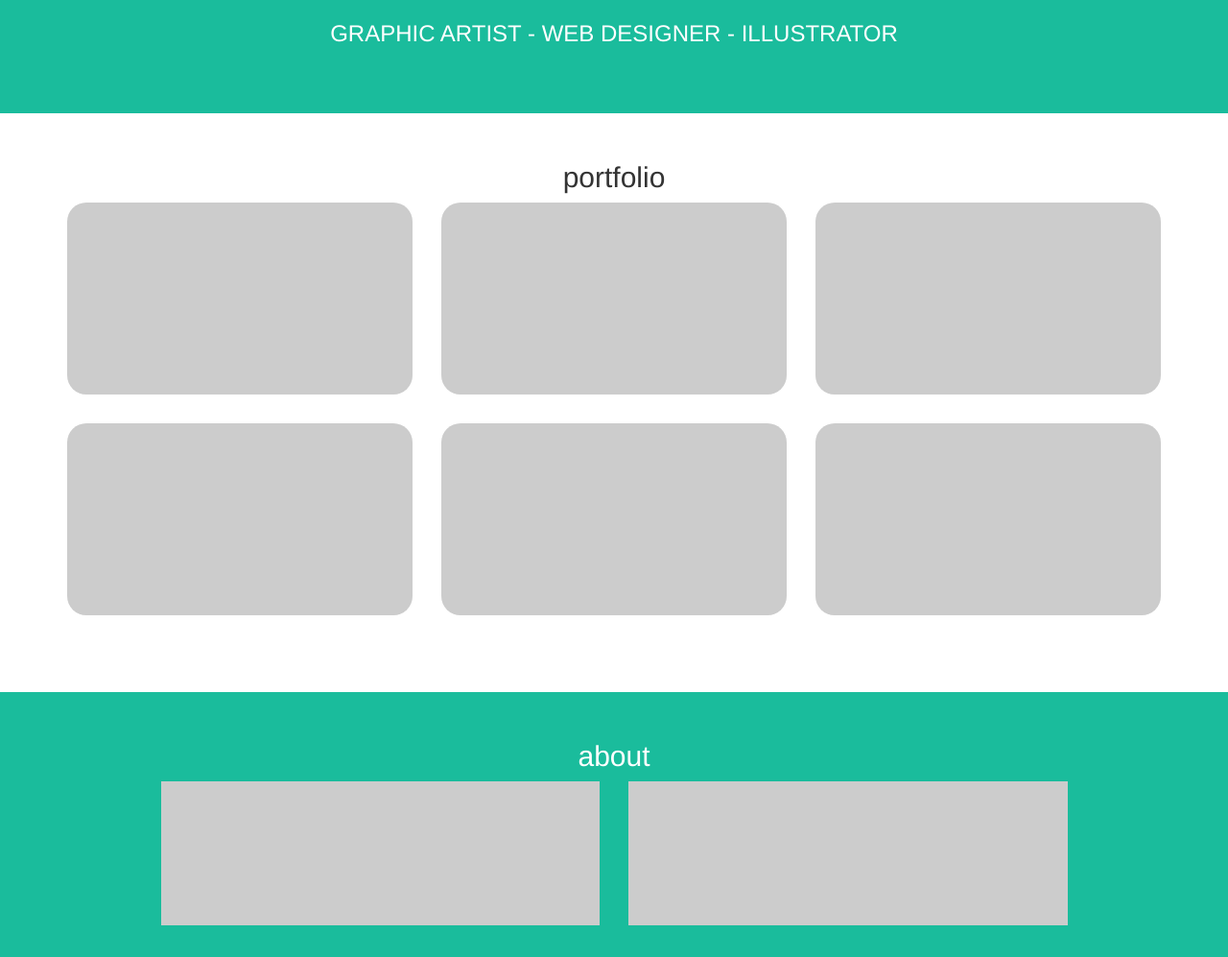
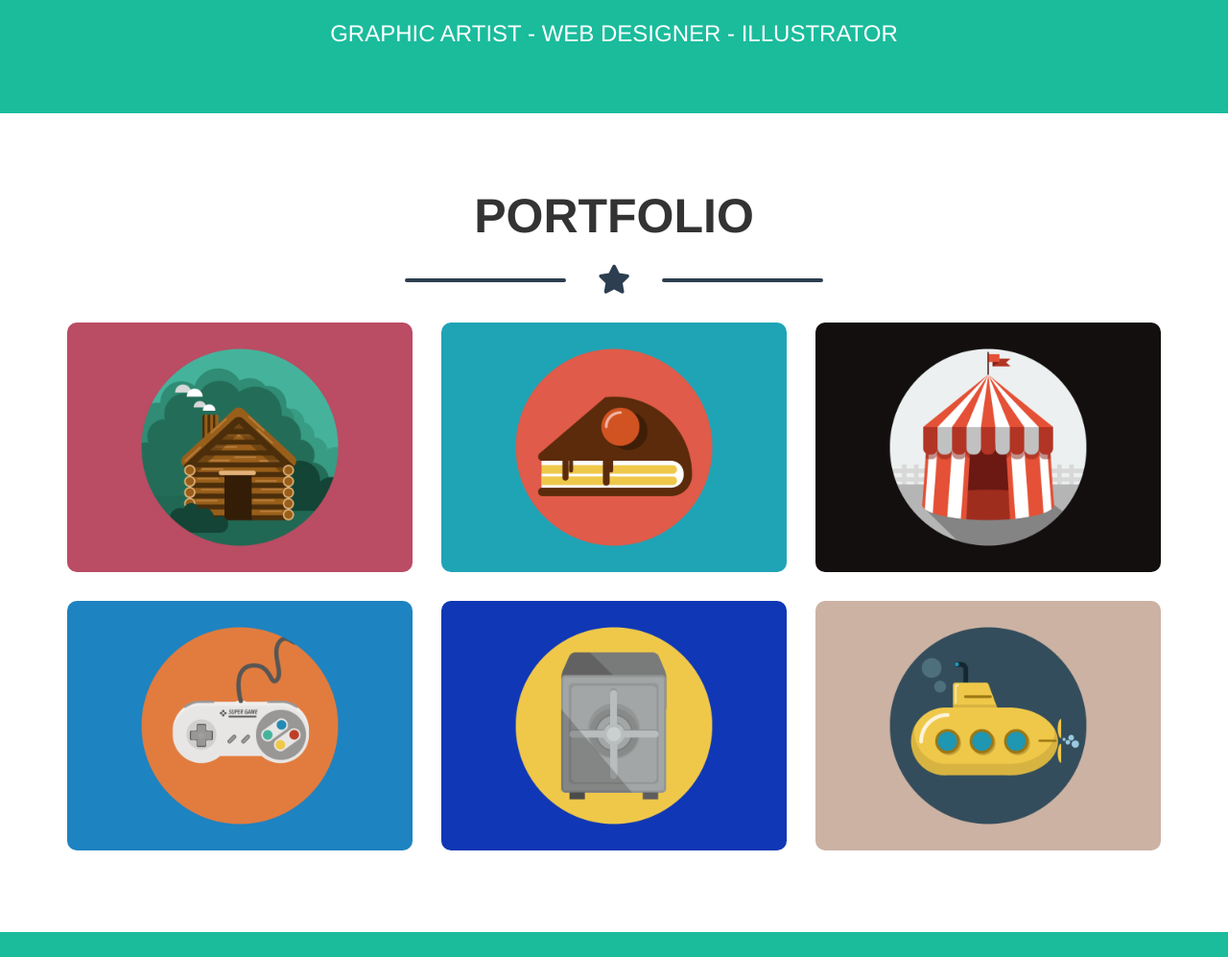
Before and after one commit to MarcoBagnasco/html-css-bootstrap-freelancer, a plain HTML site: page index.html in a window 1280 px wide. Shown: the part 555-1552 px from the top of the page at 96% size. Drawn offline with nearby package versions, Linux system fonts and the light colour scheme.

Commit message:
modify portfolio sect.

```diff
--- a/css/style.css
+++ b/css/style.css
@@ -3,9 +3,7 @@ body{
     padding-top: 90px;
     color: #fff;
 }
-/* h2{
-    text-transform: uppercase;
-} */
+
 /* UTILITIES */
 .box-fake{
     background-color: #ccc;
@@ -28,7 +26,7 @@ body{
     display: inline-block;
     width: 35%;
     border-radius: 20px;
-    border: 2px solid #fff;
+    border: 2px solid currentColor;
 }
 /* RESPONSIVE */
 /* Screen >= 768px */
@@ -50,10 +48,6 @@ body{
     }
 }
 
-/* Text */
-.bold{
-    font-weight: bold;
-}
 /* Layout */
 .pt-30{
     padding-top: 30px;
@@ -61,12 +55,21 @@ body{
 .pb-30{
     padding-bottom: 30px;
 }
-/* Color */
+/* Text */
+.bold{
+    font-weight: bold;
+}
+.text-color-dark{
+    color: #2c3e50;
+}
+.h2-dark h2{
+    font-size: 25px;
+    font-weight: 600;
+    color:#333333;
+}
+/* Background Color */
 .bg-color-aqua{
     background-color: #1abc9c ;
-}
-.h2-dark{
-    color:#333333;
 }
 
 /* SITE HEADER */
@@ -117,25 +120,27 @@ body{
 
 /* Portfolio Sect. */
 section.portfolio{
-    padding-bottom: 50px;
+    padding-bottom: 45px;
 }
 .portfolio .card{
-    height: 500px; /* fake-content */
-    margin-bottom: 30px;
-    background-color: #ccc;
-    border-radius: 20px;
+    margin-top: 15px;
+    margin-bottom: 15px;
+
 }
-/* fake-content */
+.portfolio .card img{
+    width: 100%;
+    border-radius: 10px;
+}
+/* RESPONSIVE */
+/* Screen >= 768px */
 @media screen and (min-width: 768px)
 {
-    .portfolio .card{
-        height: 280px;
+    section.portfolio{
+        padding-top: 60px;
+        padding-bottom: 70px;
     }
-}
-@media screen and (min-width: 992px)
-{
-    .portfolio .card{
-        height: 200px;
+    .portfolio h2{
+        font-size: 50px;
     }
 }
 
--- a/index.html
+++ b/index.html
@@ -57,27 +57,30 @@
         </section>
 
         <!-- Portfolio Sect. -->
-        <section class="portfolio h2-dark text-center pt-30">
+        <section class="portfolio h2-dark text-center text-uppercase text-color-dark pt-30">
             <div class="container">
                 <h2>portfolio</h2>
+                <div class="star-divider">
+                    <i class="fas fa-star"></i>
+                </div>
                 <div class="row">
                     <div class="col-xs-12 col-sm-6 col-md-4">
-                        <div class="card"></div>
+                        <div class="card"><img src="./img/cabin.png" alt="cabin"></div>
                     </div>
                     <div class="col-xs-12 col-sm-6 col-md-4">
-                        <div class="card"></div>
+                        <div class="card"><img src="./img/cake.png" alt="cake"></div>
                     </div>
                     <div class="col-xs-12 col-sm-6 col-md-4">
-                        <div class="card"></div>
+                        <div class="card"><img src="./img/circus.png" alt="circus"></div>
                     </div>
                     <div class="col-xs-12 col-sm-6 col-md-4">
-                        <div class="card"></div>
+                        <div class="card"><img src="./img/game.png" alt="game"></div>
                     </div>
                     <div class="col-xs-12 col-sm-6 col-md-4">
-                        <div class="card"></div>
+                        <div class="card"><img src="./img/safe.png" alt="safe"></div>
                     </div>
                     <div class="col-xs-12 col-sm-6 col-md-4">
-                        <div class="card"></div>
+                        <div class="card"><img src="./img/submarine.png" alt="submarine"></div>
                     </div>
                 </div>
             </div>
```
